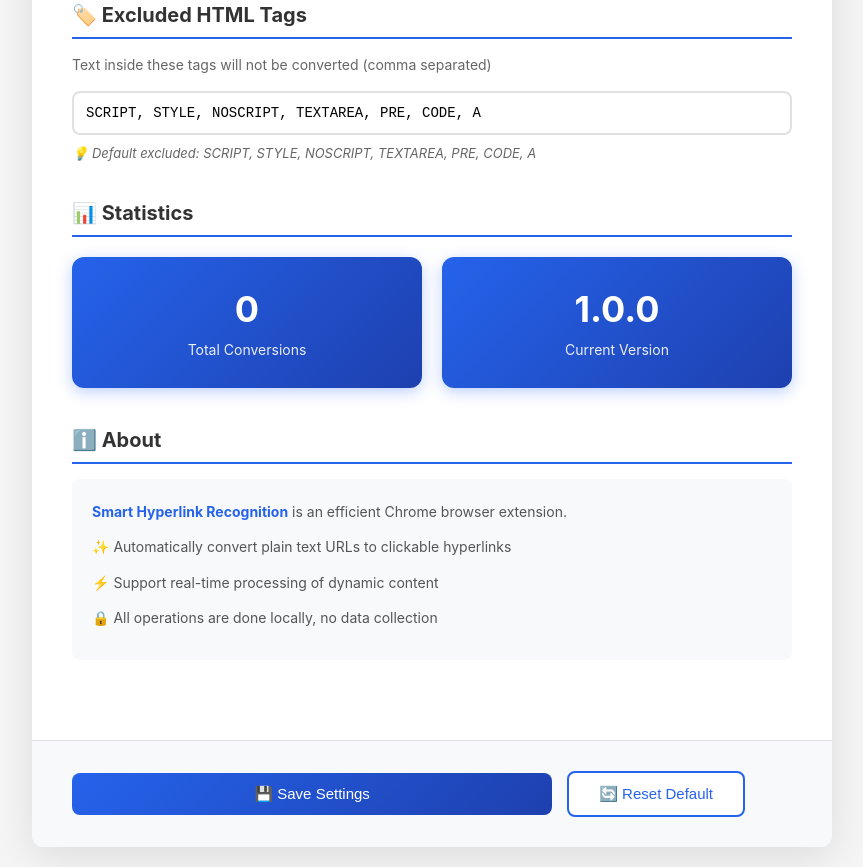
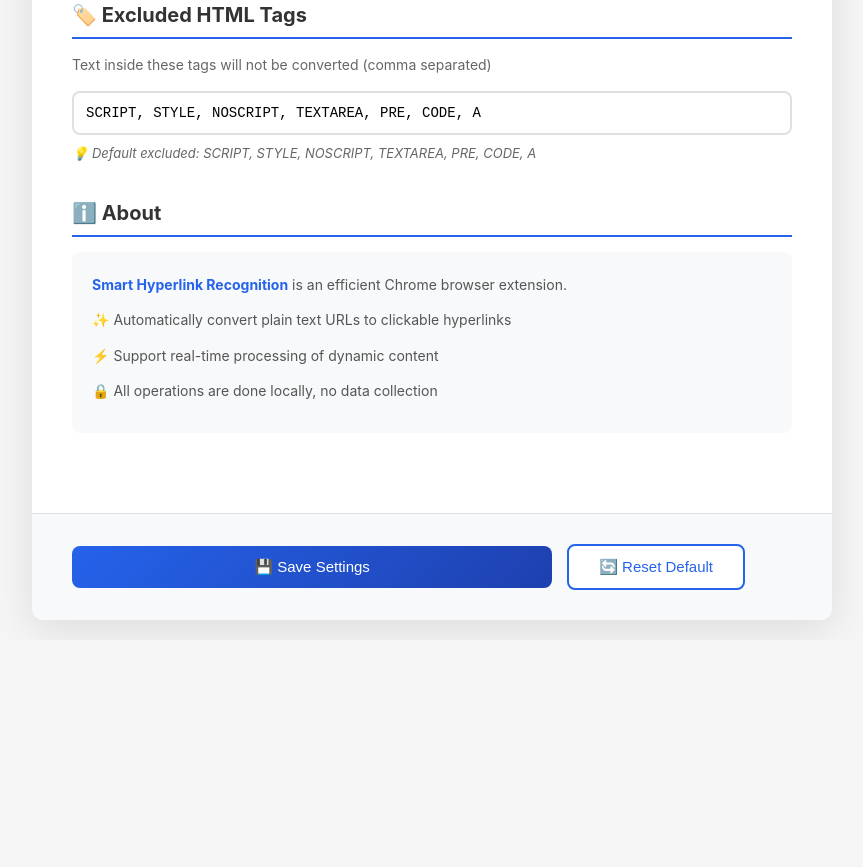
Before and after one commit to xiaowulang-turbo/SmartHyperlinkRecognition, a browser extension: page extension/options.html in a window 1280 px wide. Shown: the part 1030-1897 px from the top of the page, without its empty margins (208-1071 px from the left). After the commit the page ends 1670 px from the top, so only its background shows below. Drawn offline with Linux system fonts and the light colour scheme.

Commit message:
chore: remove useless structure

```diff
--- a/extension/i18n.js
+++ b/extension/i18n.js
@@ -58,11 +58,6 @@
 			'options.excludedTags.placeholder': 'SCRIPT, STYLE, PRE, CODE, A',
 			'options.excludedTags.hint':
 				'💡 默认排除：SCRIPT, STYLE, NOSCRIPT, TEXTAREA, PRE, CODE, A',
-
-			// 统计
-			'options.stats.title': '📊 统计信息',
-			'options.stats.converted': '总转换次数',
-			'options.stats.version': '当前版本',
 
 			// 关于
 			'options.about.title': 'ℹ️ 关于',
@@ -141,11 +136,6 @@
 			'options.excludedTags.placeholder': 'SCRIPT, STYLE, PRE, CODE, A',
 			'options.excludedTags.hint':
 				'💡 Default excluded: SCRIPT, STYLE, NOSCRIPT, TEXTAREA, PRE, CODE, A',
-
-			// 统计
-			'options.stats.title': '📊 Statistics',
-			'options.stats.converted': 'Total Conversions',
-			'options.stats.version': 'Current Version',
 
 			// 关于
 			'options.about.title': 'ℹ️ About',
--- a/extension/options.css
+++ b/extension/options.css
@@ -118,33 +118,6 @@
 	font-size: 13px;
 	color: #666;
 	font-style: italic;
-}
-
-.stats-grid {
-	display: grid;
-	grid-template-columns: repeat(auto-fit, minmax(200px, 1fr));
-	gap: 20px;
-	margin-top: 20px;
-}
-
-.stat-card {
-	background: linear-gradient(135deg, #2563eb 0%, #1e40af 100%);
-	color: white;
-	padding: 30px;
-	border-radius: 12px;
-	text-align: center;
-	box-shadow: 0 4px 15px rgba(37, 99, 235, 0.3);
-}
-
-.stat-value {
-	font-size: 36px;
-	font-weight: 700;
-	margin-bottom: 10px;
-}
-
-.stat-label {
-	font-size: 14px;
-	opacity: 0.9;
 }
 
 .about-content {
--- a/extension/options.html
+++ b/extension/options.html
@@ -190,30 +190,6 @@
 				</section>
 
 				<section class="section">
-					<h2 data-i18n="options.stats.title">📊 统计信息</h2>
-					<div class="stats-grid">
-						<div class="stat-card">
-							<div class="stat-value" id="totalConverted">0</div>
-							<div
-								class="stat-label"
-								data-i18n="options.stats.converted"
-							>
-								总转换次数
-							</div>
-						</div>
-						<div class="stat-card">
-							<div class="stat-value">1.0.0</div>
-							<div
-								class="stat-label"
-								data-i18n="options.stats.version"
-							>
-								当前版本
-							</div>
-						</div>
-					</div>
-				</section>
-
-				<section class="section">
 					<h2 data-i18n="options.about.title">ℹ️ 关于</h2>
 					<div class="about-content">
 						<p>
```
